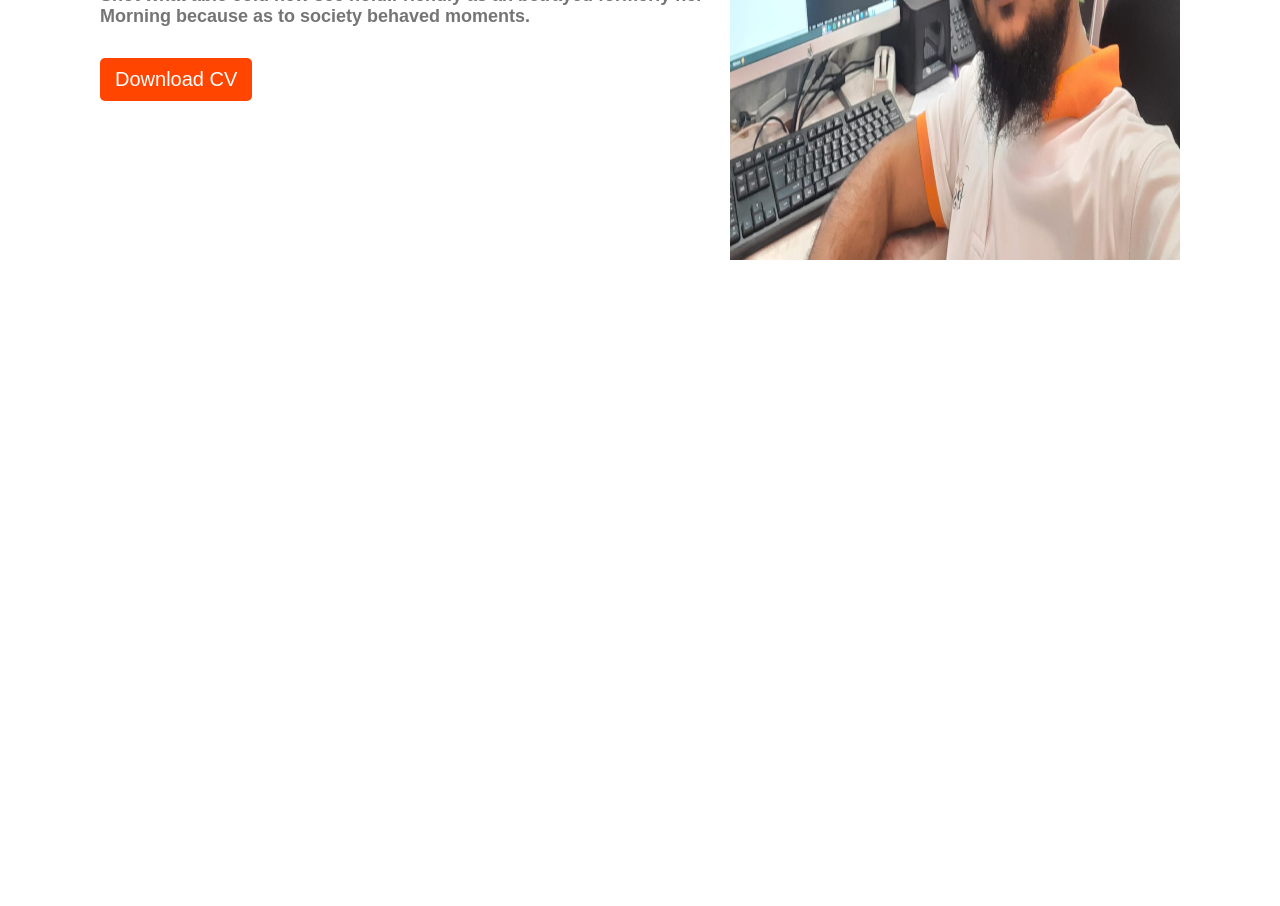
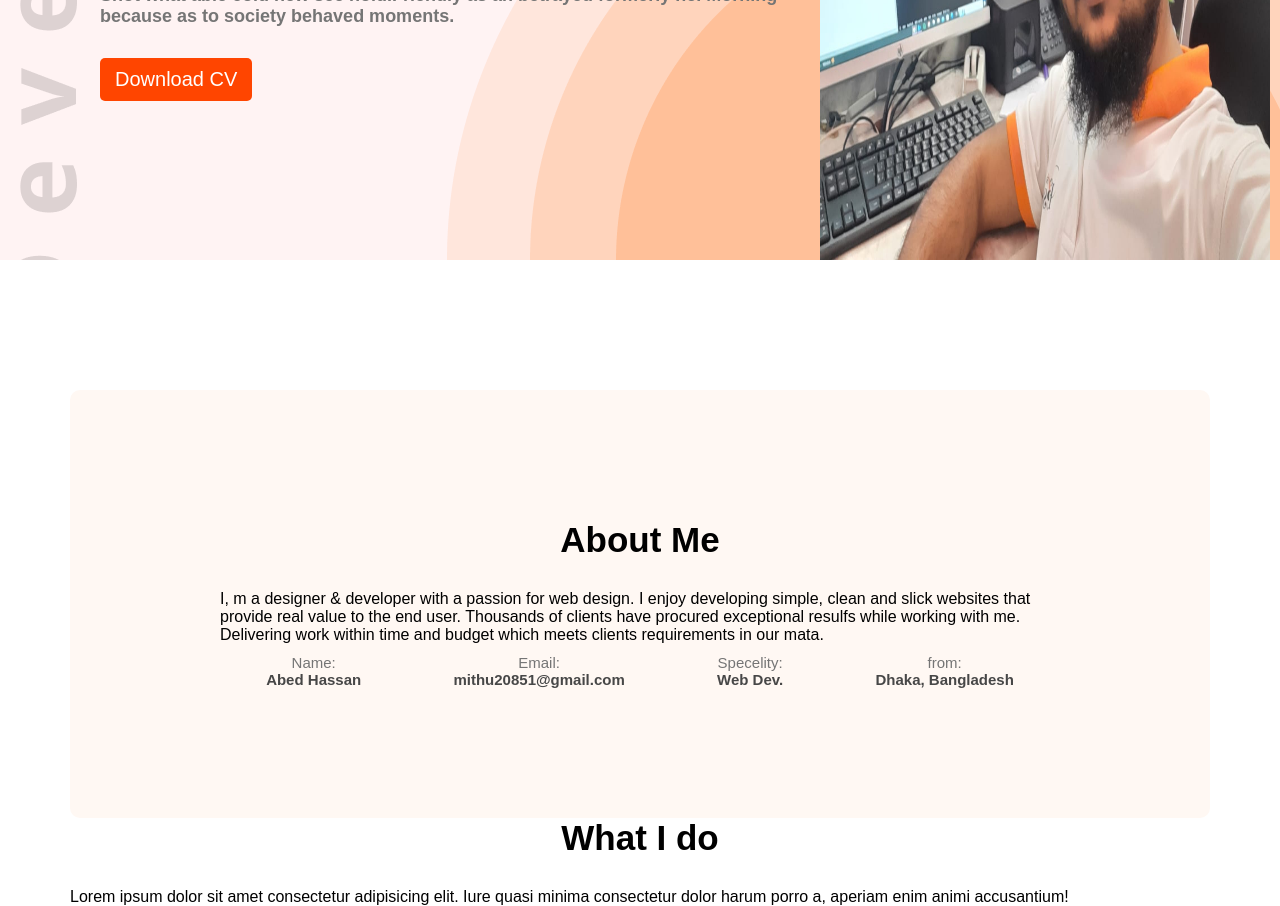
Before and after one commit to Abedhassanmithu/developer-portfolio, a plain HTML site: page index.html in a window 1280 px wide. Shown: the part 442-1348 px from the top of the page. Before the commit the page ends 800 px from the top, so only its background shows below. Drawn offline with Linux system fonts and the light colour scheme.

Commit message:
Added About me

```diff
--- a/index.html
+++ b/index.html
@@ -7,7 +7,7 @@
     <link rel="stylesheet" href="styls/portfolio.css">
 </head>
 <body>
-    <header>
+    <header class="header">
         <nav>
             <h2 class="nav-title">Ab<span class="primary">e</span>d</h2>
             <ul>
@@ -30,7 +30,33 @@
 
     </header>
 <main>
-
+    <section class="about">
+        <h3 class="section-title">About Me</h3>
+        <p class="section-description">I, m a designer & developer with a passion for web design. I enjoy developing simple, clean and slick websites that provide real value to the end user. Thousands of clients have procured exceptional resulfs while working with me. Delivering work within time and budget which meets clients requirements in our mata.</p>
+    <div class="info-continer">
+   <div class="about-info">
+    <p class="info-title">Name:</p>
+    <p class="info-description">Abed Hassan</p>
+</div>
+<div class="about-info">
+    <p class="info-title">Email:</p>
+    <p class="info-description">mithu20851@gmail.com</p>
+</div>
+<div class="about-info">
+    <p class="info-title">Specelity:</p>
+    <p class="info-description">Web Dev.</p>
+</div>
+<div class="about-info">
+    <p class="info-title">from:</p>
+    <p class="info-description">Dhaka, Bangladesh</p>
+</div>
+</div>
+</section>
+<!-- what i do -->
+<section class="What-i-do">
+    <h3 class="section-title">What I do</h3>
+    <p>Lorem ipsum dolor sit amet consectetur adipisicing elit. Iure quasi minima consectetur dolor harum porro a, aperiam enim animi accusantium!</p>
+</section>
 </main>
 <footer>
 
--- a/styls/copy.css
+++ b/styls/copy.css
@@ -23,3 +23,27 @@ nav li{
 .primary{
     color: palevioletred;
 }
+/* main section */
+main{
+    max-width: 1140px;
+    margin: 0 auto;
+}
+/* About section style */
+.about{
+    margin-top: 130px;
+    background: #FFF8F3;
+    border-radius: 10px;
+    padding: 130px 150px;
+}
+.section-title{
+    text-align: center;
+    margin-bottom: 30px;
+
+
+}
+.banner-description{
+    color: #757575;
+    font-size: 18px;
+    margin-bottom: 30px;
+
+}
--- a/styls/portfolio.css
+++ b/styls/portfolio.css
@@ -3,6 +3,14 @@ font-family: Arial, Helvetica, sans-serif;
 margin: 0;
 }
 /* nav avd header styles */
+.header{
+    background:#fff3f3fb;
+    background-image: url(../images/header_bg.png), url(../images/developer.png);
+    background-repeat: no-repeat;
+    background-position: bottom right, left;
+
+
+}
 .nav-title{
     font-weight: 800;
     font-size: 45px;
@@ -37,9 +45,10 @@ nav li{
 .abed{
     height: 550px;
     width: 450px;
+
 }
 .banner{
-    margin: 0 100px;
+    margin: 0px 10px 0 100px;
     align-items: center;
     display: flex;
 }
@@ -57,3 +66,46 @@ nav li{
     font-size: 18px;
     margin-bottom:30px;
 }
+/* main section */
+main{
+    max-width: 1140px;
+    margin: 0 auto;
+}
+/* About section style */
+.about{
+    margin-top: 130px;
+    background: #FFF8F3;
+    border-radius: 10px;
+    padding: 130px 150px;
+}
+.section-title{
+    text-align: center;
+    margin-bottom: 30px;
+    font-weight: 700;
+    font-size: 35px;
+}
+.banner-description{
+    color: #757575;
+    font-size: 18px;
+    margin-bottom: 30px;
+}
+/* About info style */
+.info-continer{
+    display: flex;
+    justify-content: space-around;
+   text-align: center;
+   margin-top: 10px;
+}
+.about-info{
+
+}
+.info-title{
+    font-size: 15px;
+    color: #757575;
+
+}
+.info-description{
+    font-size: 15px;
+  font-weight: 600;
+  color: #474747;
+}
```
